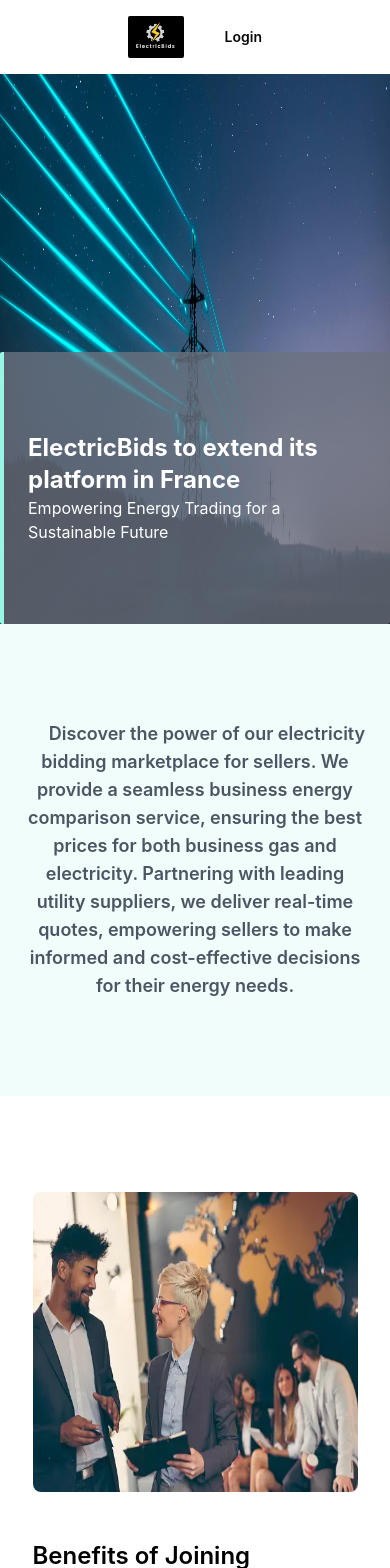
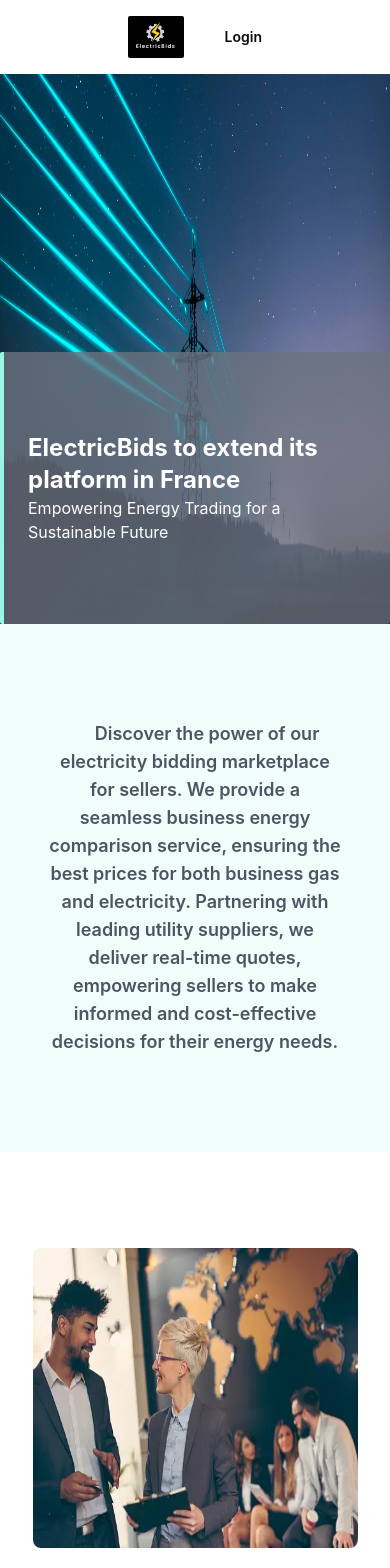
Before and after one commit to sjranju/ElectricBids, a React (Create React App) app: page /#/ in a window 390 px wide. Shown: the top 1568 px of the page. Built offline with nearby package versions, Linux system fonts and the light colour scheme; no server answers.

Commit message:
Made login and other pages responsive

```diff
--- a/src/components/body.tsx
+++ b/src/components/body.tsx
@@ -73,7 +73,7 @@
                     {image}
                 </div>)}
             {/* ABout us*/}
-            <section className={`py-24 flex md:px-32 px-6 justify-center items-center bg-teal-50 `}>
+            <section className={`py-24 flex md:px-32 px-12 justify-center items-center bg-teal-50 `}>
                 <p ref={ref1} className={`text-gray-600 text-lg md:text-[22px] indent-6 font-semibold text-center transition-opacity delay-100 ease-in duration-800 ${isVisible1 ? "opacity-100" : "opacity-0"}`}>
                     Discover the power of our electricity bidding marketplace for sellers.
                     We provide a seamless business energy comparison service, ensuring the best prices for both business gas and electricity.
@@ -101,7 +101,7 @@
             </section >
 
             {/* Featured Bids Section */}
-            <section className="py-24 md:px-32 px-6 w-full bg-teal-50">
+            <section className="py-24 md:px-32 px-12 w-full bg-teal-50">
                 <h2 ref={ref2} className={`transition-opacity ease-in delay-100 duration-700 ${isVisible2 ? "opacity-100" : "opacity-0"} md:text-3xl text-2xl font-semibold mb-8`}>Featured Bids</h2>
                 {/* Featured bid cards go here */}
                 <div ref={ref3} className={`md:text-xl text-sm transition-opacity ease-in delay-100 duration-700 ${isVisible3 ? "opacity-100" : "opacity-0"} flex flex-col rounded`}>
```
